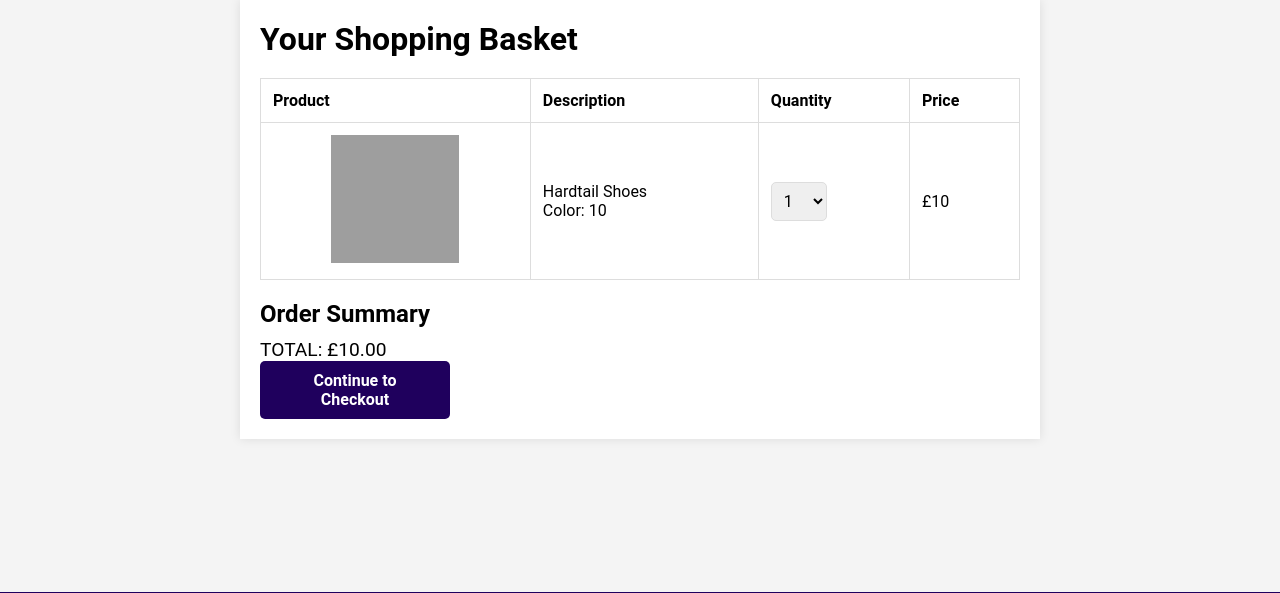
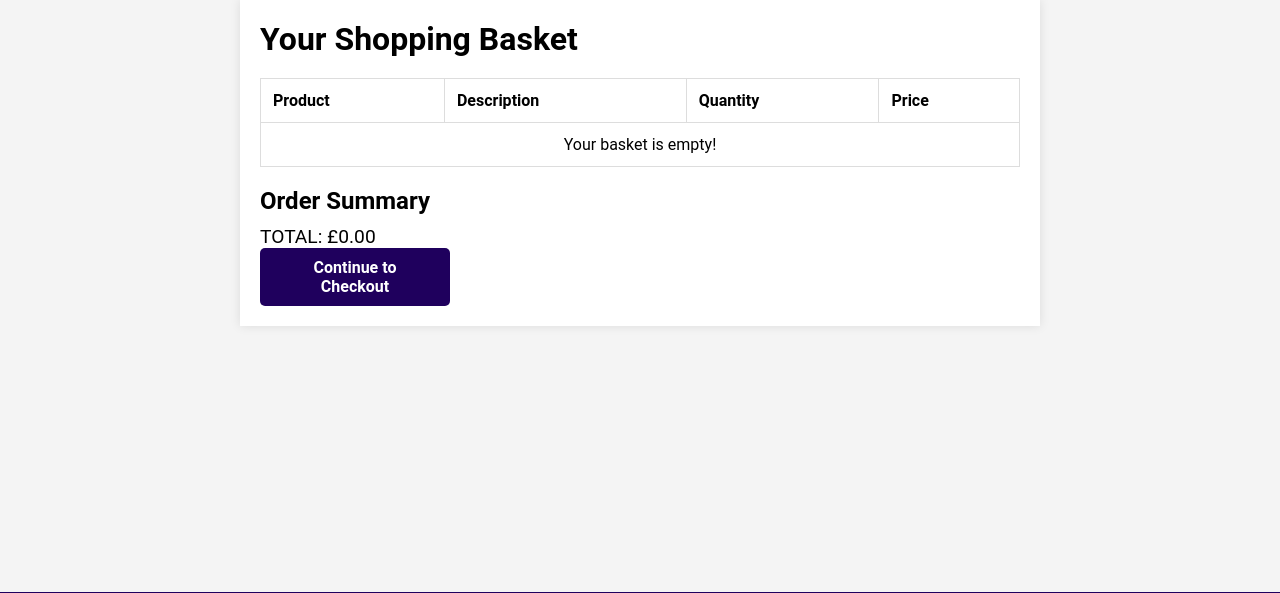
Before and after one commit to MIRROR-Team18/mirror, a PHP site: page /basket.php in a window 1280 px wide. Shown: the part 68-661 px from the top of the page. Run offline with PHP 8.4, Linux system fonts and the light colour scheme; grey boxes are pictures that could not be loaded.

Commit message:
Finished adding orders to database

```diff
--- a/_components/database.php
+++ b/_components/database.php
@@ -263,9 +263,14 @@ class Database {
 		// Create order
 		$totalPrice = 0;
 		$productsInOrdersQueue = array(); // Used to store the insertion of products into the products_in_orders table.
+
+		// Fixes __PHP_Incomplete_Class_Name. Did you know I dislike PHP? - Pawel
+		$basket = array_map(function ($item) {
+			return unserialize(serialize($item));
+		}, $basket);
+
 		foreach	($basket as $item) {
 			/* @var $item Product */
-			var_dump($item);
 			$totalPrice += $item->sizes[0]->price * $quantityMap[$item->productID];
 			$productsInOrdersQueue[] = [$item->productID, $item->sizes[0]->sizeID, $quantityMap[$item->productID]];
 		}
--- a/basket.php
+++ b/basket.php
@@ -25,9 +25,6 @@
                 <?php
 				    require_once '_components/database.php';
 				    if (session_status() === PHP_SESSION_NONE) session_start();
-				    $_SESSION['basket'] = [new Product("hardtail-shoes-men", "Hardtail Shoes", "shoes", [new Size("1", "10", 10)])];
-                    // Unset session basket
-                    // unset($_SESSION['basket']);
 				    $total = 0; // Used at the bottom
 
                     if (isset($_SESSION['basket'])) {
@@ -44,7 +41,7 @@
 							$photo = file_exists($pathForPhoto) ? $pathForPhoto . scandir($pathForPhoto)[2] : "https://picsum.photos/512"; // [0] is ".", [1] is ".."
 
                             echo <<<EOT
-                            <tr>
+                            <tr id="{$item->productID}">
                                 <td><img src="{$photo}" alt="{$item->name}" class="product-image"></td>
                                 <td>
                                     <p class="name">{$item->name}</p>
@@ -83,7 +80,7 @@
             const quantities = {};
             for (let i = 1; i < basket.rows.length; i++) {
                 if (basket.rows[i].cells.length === 1) continue; // Skip if the row is empty
-                quantities[`${basket.rows[i].cells[1].querySelector(".name").innerText}`] = basket.rows[i].cells[2].children[0].value
+                quantities[`${basket.rows[i].id}`] = basket.rows[i].cells[2].children[0].value
             }
             // Save cookie
             document.cookie = `quantities=${JSON.stringify(quantities)}; path=/`;
```
